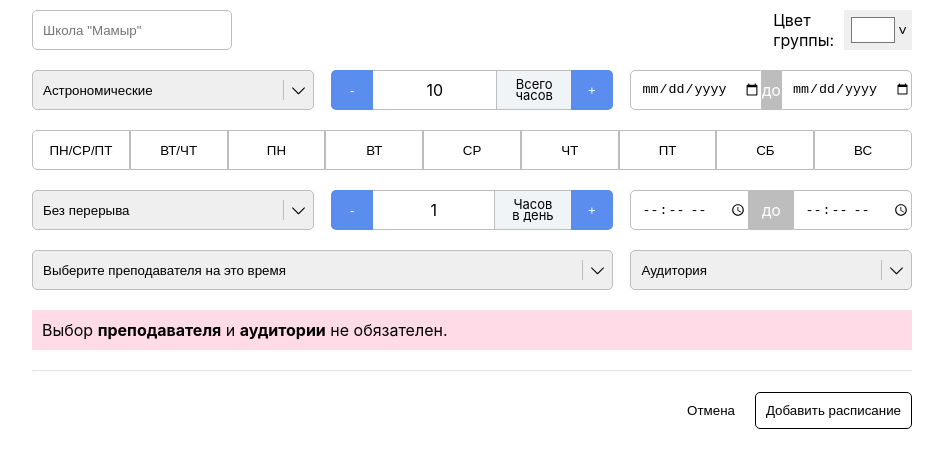
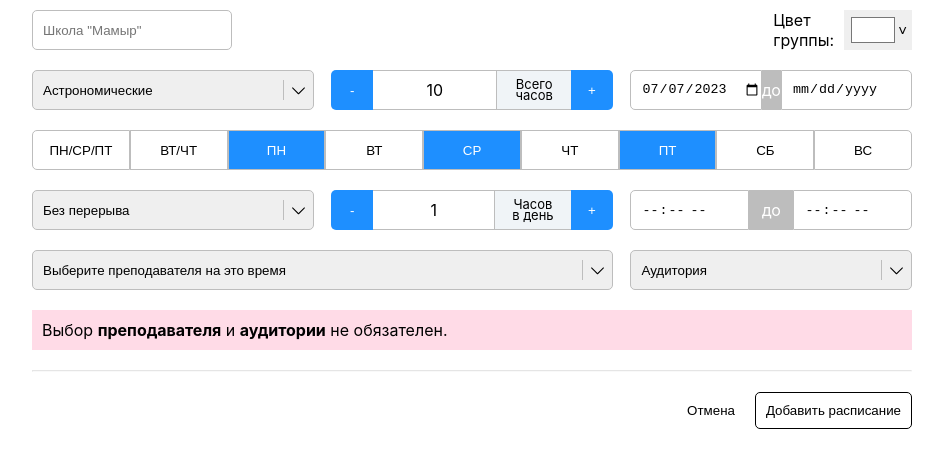
Before and after one commit to yneskladovae/Phoenix-test-task, a React (Create React App) app: page / in a window 1280 px wide. Shown: the top 468 px of the page, without its empty margins (168-1111 px from the left). Built offline with nearby package versions, Linux system fonts and the light colour scheme.

Commit message:
feat: add funcs for breakTime, active dayOfLessons, getCurrentDate

```diff
--- /dev/null
+++ b/src/common/utils/getCurrentDate.js
@@ -0,0 +1,7 @@
+export const getCurrentDate = () => {
+    const currentDate = new Date();
+    const yyyy = currentDate.getFullYear();
+    const mm = String(currentDate.getMonth() + 1).padStart(2, "0");
+    const dd = String(currentDate.getDate()).padStart(2, "0");
+    return `${yyyy}-${mm}-${dd}`;
+}
--- a/src/components/Button/Button.module.css
+++ b/src/components/Button/Button.module.css
@@ -1,5 +1,5 @@
 .button {
-  background-color: #5b8dee;
+  background-color: rgb(30, 143, 255);
   color: #fff;
   border: 0px;
   cursor: pointer;
--- a/src/components/Input/Input.jsx
+++ b/src/components/Input/Input.jsx
@@ -1,10 +1,6 @@
 import React from "react";
 import styles from "./Input.module.css";
-export const Input = ({ value, defaultValue, type, onChange, placeholder, classNameValue, style }) => {
-  const handleInputChange = (e) => {
-    onChange(e.target.value);
-  };
-
+export const Input = ({ value, defaultValue, type, onChange, placeholder, classNameValue, style, readOnly }) => {
   return (
     <input
       className={`${styles.input} ${classNameValue}`}
@@ -12,8 +8,9 @@ export const Input = ({ value, defaultValue, type, onChange, placeholder, classN
       type={type}
       value={value}
       defaultValue={defaultValue}
-      onChange={handleInputChange}
+      onChange={onChange}
       style={style}
+      readOnly={readOnly}
     />
   );
 };
--- a/src/features/Schedule/Schedule.jsx
+++ b/src/features/Schedule/Schedule.jsx
@@ -7,11 +7,14 @@ import { Button } from "../../components/Button/Button";
 import {
   breakSelectionOptions,
   classroomSelectionOptions,
+  MON_WED_FRI,
   teacherSelectionOptions,
   timeSelectionOptions,
+  TUE_THU,
   WEEK_DAYS,
 } from "../../common/constants/constants";
 import { formatTime } from "../../common/utils/getFormatTime";
+import { getCurrentDate } from "../../common/utils/getCurrentDate";
 
 export const Schedule = () => {
   const currentDate = new Date();
@@ -23,6 +26,10 @@ export const Schedule = () => {
   const duration = typeTime === "academical" ? 45 : 60;
   const [hoursPerDay, setHoursPerDay] = useState(1);
   const [totalCourseTime, setTotalCourseTime] = useState(10);
+  const [breakTime, setBreakTime] = useState(0);
+  const [dayOfLessons, setDayOfLessons] = useState(MON_WED_FRI);
+  const [startCourseDate, setStartCourseDate] = useState(getCurrentDate());
+  const [endCourseDate, setEndCourseDate] = useState("");
   const lessonStartFormatTime = formatTime(lessonStart);
   const lessonEndFormatTime = formatTime(lessonEnd);
 
@@ -52,6 +59,30 @@ export const Schedule = () => {
     const updateTime = new Date(lessonEnd.getTime() - duration * 60000);
     setHoursPerDay((hoursPerDay) => hoursPerDay - 1);
     setLessonEnd(updateTime);
+  };
+
+  const changeDateCourseStart = (e) => {
+    const newDate = e.currentTarget.value;
+    setStartCourseDate(newDate);
+  };
+
+  const setBreakTimeChangeHandler = (e) => {
+    const currBreakTime = +e.currentTarget.value;
+    const breakToAdd = currBreakTime - breakTime;
+    const updateTime = new Date(lessonEnd.getTime() + breakToAdd * 60000);
+    setBreakTime(currBreakTime);
+    setLessonEnd(updateTime);
+  };
+  const selectDaysHandler = (day) => {
+    if (dayOfLessons.includes(day)) {
+      setDayOfLessons(dayOfLessons.filter((d) => d !== day));
+    } else {
+      setDayOfLessons([...dayOfLessons, day]);
+    }
+  };
+
+  const setSelectedDaysHandler = (days) => {
+    setDayOfLessons(days);
   };
 
   return (
@@ -84,23 +115,36 @@ export const Schedule = () => {
           </div>
         </div>
         <div className={ScheduleSettings.settingsBlockItem}>
-          <Input type="date" classNameValue={styles.startData} />
+          <Input
+            type="date"
+            onChange={changeDateCourseStart}
+            value={startCourseDate}
+            classNameValue={styles.startData}
+          />
           <span className={styles.separator}>до</span>
-          <Input type="date" classNameValue={styles.endData} />
+          <Input type="date" classNameValue={styles.endData} readOnly />
         </div>
       </div>
       <div className={`${ScheduleSettings.settingsBlock} ${styles.daysOfWeekBlock}`}>
-        <Button classNameValue={styles.weekDayBtn}>ПН/СР/ПТ</Button>
-        <Button classNameValue={styles.weekDayBtn}>ВТ/ЧТ</Button>
+        <Button classNameValue={styles.weekDayBtn} onClick={() => setSelectedDaysHandler(MON_WED_FRI)}>
+          ПН/СР/ПТ
+        </Button>
+        <Button classNameValue={styles.weekDayBtn} onClick={() => setSelectedDaysHandler(TUE_THU)}>
+          ВТ/ЧТ
+        </Button>
         {WEEK_DAYS.map((day) => (
-          <Button key={day} classNameValue={styles.weekDayBtn}>
+          <Button
+            onClick={() => selectDaysHandler(day)}
+            key={day}
+            classNameValue={`${styles.weekDayBtn} ${dayOfLessons.indexOf(day) !== -1 ? styles.selectedDay : ""}`}
+          >
             {day}
           </Button>
         ))}
       </div>
       <div className={ScheduleSettings.settingsBlock}>
         <div className={ScheduleSettings.settingsBlockItem}>
-          <Select options={breakSelectionOptions} />
+          <Select onChange={setBreakTimeChangeHandler} options={breakSelectionOptions} />{" "}
         </div>
         <div className={ScheduleSettings.settingsBlockItem}>
           <div className={styles.setValueBlock}>
--- a/src/features/Schedule/Schedule.module.css
+++ b/src/features/Schedule/Schedule.module.css
@@ -177,6 +177,15 @@ hr {
   margin-left: 20px;
 }
 
+.scheduleContainer .selectedDay {
+  background-color: rgb(30, 143, 255);
+  color: white;
+}
+
+.scheduleContainer .selectedDay :hover {
+  background-color: #2b63ce;
+}
+
 @media (max-width: 460px) {
   .daysOfWeekBlock button {
     width: 33%;
```
